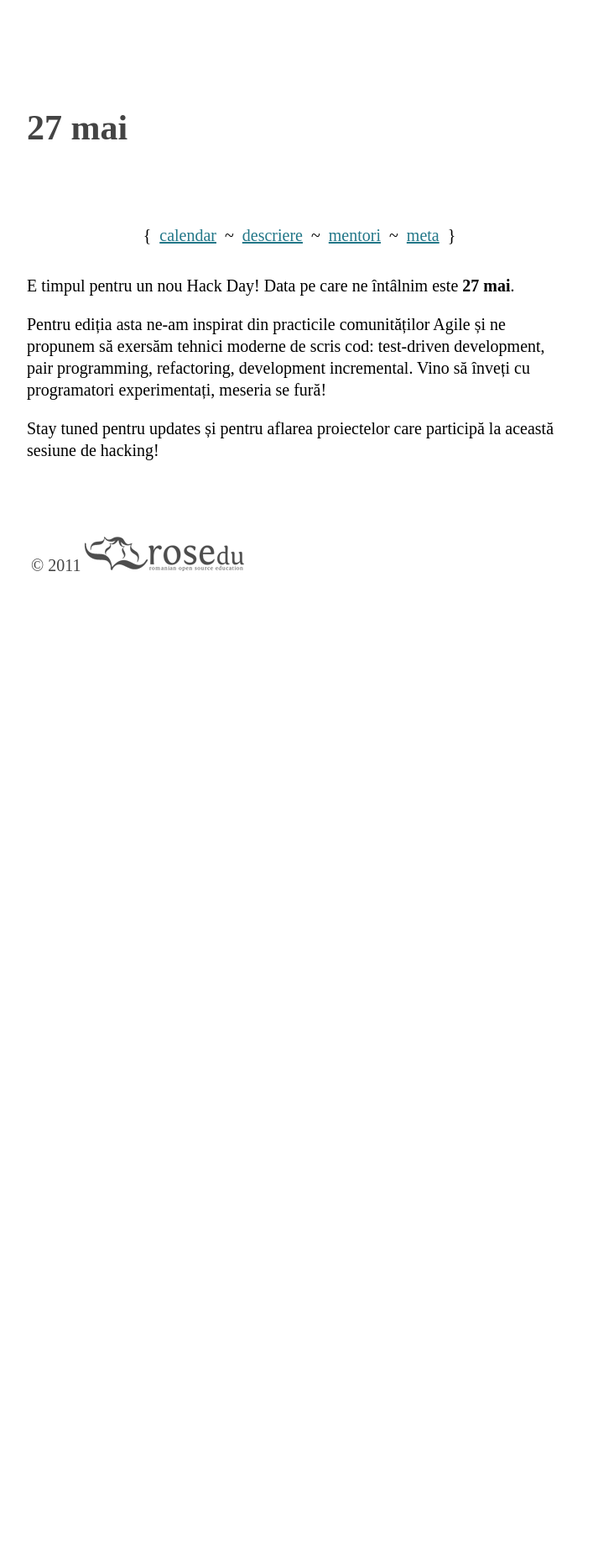
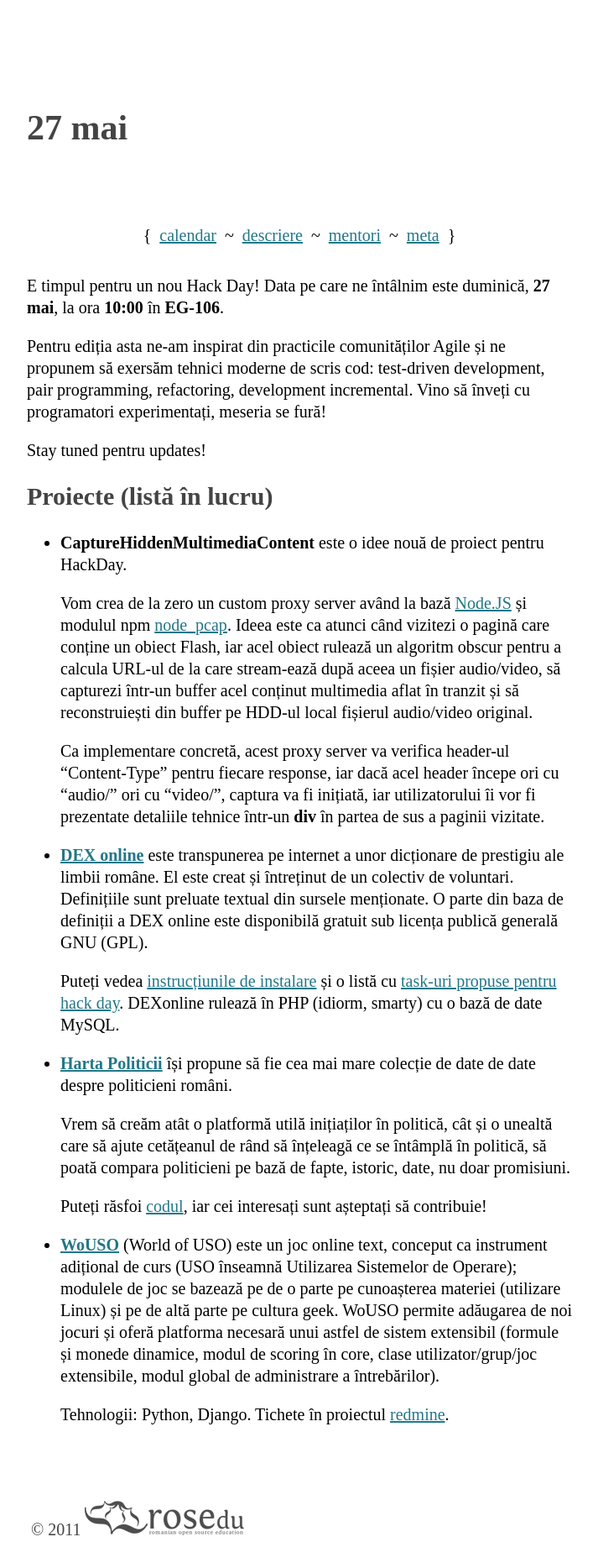
Before and after one commit to rosedu/hackday, a Jekyll site: the page built from _posts/2012-05-27-al-saselea.markdown, in a window 1280 px wide. Shown: the whole page at 84% size, without its empty margins (283-996 px from the left). Built offline with Jekyll 4.4.1, drawn with Linux system fonts in a browser that asks for light colours; before the commit the page ends 900 px from its top, so only the background shows below that.

Commit message:
Add projects and description.

```diff
--- a/_posts/2012-05-27-al-saselea.markdown
+++ b/_posts/2012-05-27-al-saselea.markdown
@@ -3,13 +3,77 @@
 layout: arhiva
 ---
 
-E timpul pentru un nou Hack Day! Data pe care ne întâlnim este **27
-mai**.
+E timpul pentru un nou Hack Day! Data pe care ne întâlnim este duminică,
+**27 mai**, la ora **10:00** în **EG-106**.
 
 Pentru ediția asta ne-am inspirat din practicile comunităților Agile și
 ne propunem să exersăm tehnici moderne de scris cod: test-driven
 development, pair programming, refactoring, development incremental.
 Vino să înveți cu programatori experimentați, meseria se fură!
 
-Stay tuned pentru updates și pentru aflarea proiectelor care participă
-la această sesiune de hacking!
+Stay tuned pentru updates!
+
+## Proiecte (listă în lucru)
+
+* **CaptureHiddenMultimediaContent** este o idee nouă de proiect
+  pentru HackDay.
+
+  Vom crea de la zero un custom proxy server având la bază
+  [Node.JS][node-js] și modulul npm [node_pcap][node-pcap].
+  Ideea este ca atunci când vizitezi o pagină care conține un obiect
+  Flash, iar acel obiect rulează un algoritm obscur pentru a calcula
+  URL-ul de la care stream-ează după aceea un fișier audio/video, să
+  capturezi într-un buffer acel conținut multimedia aflat în tranzit și
+  să reconstruiești din buffer pe HDD-ul local fișierul audio/video
+  original.
+
+  Ca implementare concretă, acest proxy server va verifica header-ul
+  "Content-Type" pentru fiecare response, iar dacă acel header începe
+  ori cu "audio/" ori cu "video/", captura va fi inițiată, iar
+  utilizatorului îi vor fi prezentate detaliile tehnice într-un
+  **div** în partea de sus a paginii vizitate.
+
+[node-js]: http://nodejs.org/
+[node-pcap]: https://github.com/mranney/node_pcap
+
+* **[DEX online][]** este transpunerea pe internet a unor
+  dicționare de prestigiu ale limbii române. El este creat și întreținut
+  de un colectiv de voluntari.  Definițiile sunt preluate textual din
+  sursele menționate. O parte din baza de definiții a DEX online este
+  disponibilă gratuit sub licența publică generală GNU (GPL).
+
+  Puteți vedea [instrucțiunile de instalare][dexonline-install] și o
+  listă cu [task-uri propuse pentru hack day][dexonline-tasks].
+  DEXonline rulează în PHP (idiorm, smarty) cu o bază de date MySQL.
+
+[dex online]: http://dexonline.ro/
+[dexonline-install]: http://wiki.dexonline.ro/wiki/AccesLaCodulSurs%C4%83
+[dexonline-tasks]: http://wiki.dexonline.ro/report/20
+
+* **[Harta Politicii][harta]** își propune să fie cea mai mare colecție de
+  date de date despre politicieni români.
+
+  Vrem să creăm atât o platformă utilă inițiaților în politică, cât și o
+  unealtă care să ajute cetățeanul de rând să înțeleagă ce se întâmplă în
+  politică, să poată compara politicieni pe bază de fapte, istoric, date,
+  nu doar promisiuni.
+
+  Puteți răsfoi [codul][harta-cod], iar cei interesați sunt așteptați să
+  contribuie!
+
+[harta]: http://hartapoliticii.ro
+[harta-cod]: https://github.com/pistruiatul/hartapoliticii
+
+* **[WoUSO][]** (World of USO) este un joc online text, conceput ca
+  instrument adițional de curs (USO înseamnă Utilizarea Sistemelor de
+  Operare); modulele de joc se bazează pe de o parte pe cunoașterea
+  materiei (utilizare Linux) și pe de altă parte pe cultura geek. WoUSO
+  permite adăugarea de noi jocuri și oferă platforma necesară unui
+  astfel de sistem extensibil (formule și monede dinamice, modul de
+  scoring în core, clase utilizator/grup/joc extensibile, modul global
+  de administrare a întrebărilor).
+
+  Tehnologii: Python, Django. Tichete în proiectul
+  [redmine](https://projects.rosedu.org/projects/wouso).
+
+[wouso]: https://wouso.rosedu.org/
```
